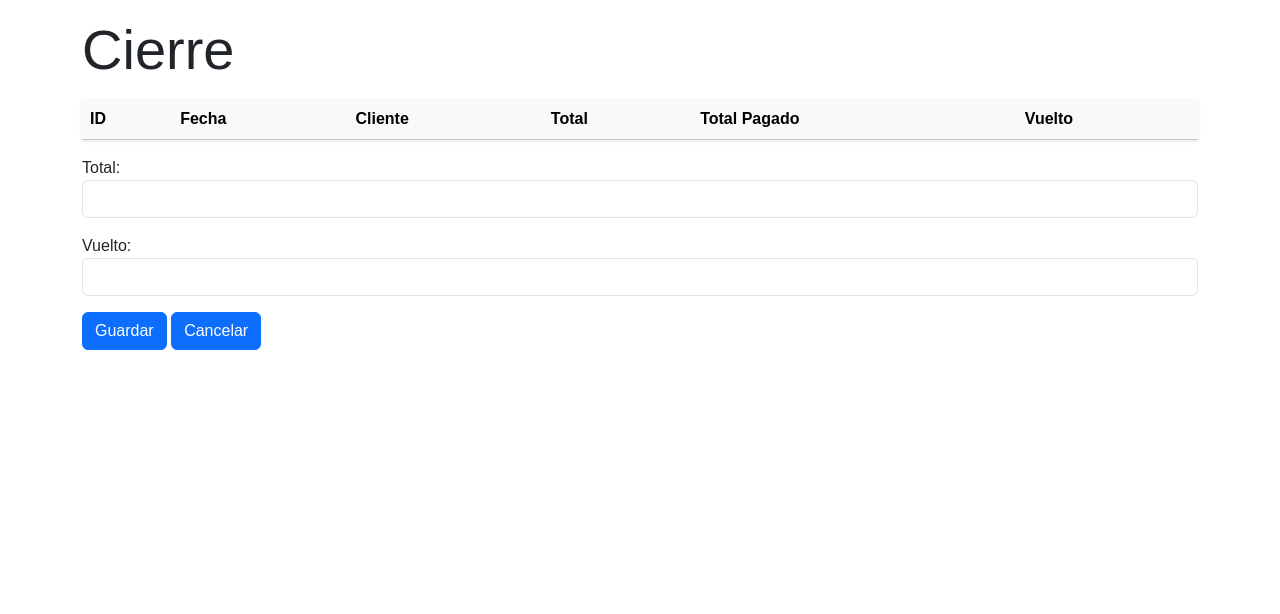
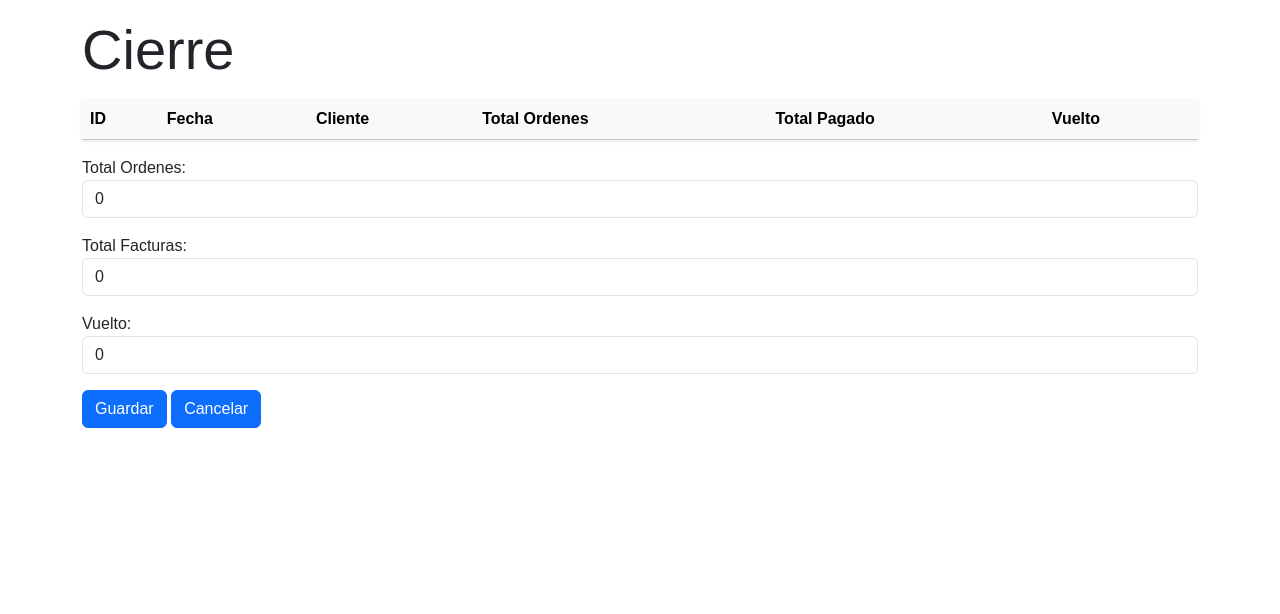
Before and after one commit to MatiasArregui/PatioDelAbuelo, a Django app: page /cierre/cierreNuevo/ in a window 1280 px wide. Shown: the part 125-739 px from the top of the page. Run offline with Django 5.2, Linux system fonts and the light colour scheme; data that the repository does not hold is empty; some libraries are stand-ins or nearby versions.

Commit message:
formulario cierre: terminado

```diff
--- a/patioAbuelo/miAplicacion/forms.py
+++ b/patioAbuelo/miAplicacion/forms.py
@@ -143,12 +143,14 @@ class FacturaCierreForm(forms.ModelForm):
 class CierreForm(forms.ModelForm):
     class Meta:
         model = Cierre
-        fields = ('total', 'vuelto')
+        fields = ('total_ordenes', "total_facturas", 'vuelto')
         widgets = {
-            'total': forms.TextInput(attrs={'class': 'form-control'}),
-            'vuelto': forms.TextInput(attrs={'class': 'form-control'}),
+            'total_ordenes': forms.NumberInput(attrs={'class': 'form-control'}),
+            'total_facturas': forms.NumberInput(attrs={'class': 'form-control'}),
+            'vuelto': forms.NumberInput(attrs={'class': 'form-control'}),
         }
-        labels = {"total":"Total",
+        labels = {"total_ordenes":"Total Ordenes",
+                  "total_facturas":"Total Facturas",
                   "vuelto":"Vuelto",
             }
 FacturaCierreFormSet = inlineformset_factory(Cierre, FacturaCierre, form=FacturaCierreForm, extra=3)
--- a/patioAbuelo/miAplicacion/models.py
+++ b/patioAbuelo/miAplicacion/models.py
@@ -94,7 +94,8 @@ class Orden(models.Model):
 # MODELO DE MOZO ----------------------------------------->
 class Cierre(models.Model):
     fecha = models.DateTimeField(auto_now_add=True)
-    total = models.DecimalField(max_digits=15, decimal_places=2)
+    total_ordenes = models.DecimalField(max_digits=15, decimal_places=2)
+    total_facturas = models.DecimalField(max_digits=15, decimal_places=2)
     vuelto = models.DecimalField(max_digits=15, decimal_places=2)
     id_factura = models.ManyToManyField(Factura, through="FacturaCierre")
 
--- a/patioAbuelo/miAplicacion/views.py
+++ b/patioAbuelo/miAplicacion/views.py
@@ -589,6 +589,7 @@ def cierreNuevo(request):
     lista_id_facturas_en_cierre = [x.id_factura.pk for x in FacturaCierre.objects.all()]
     # Facturas que han sido cobradas y que no han sido anuladas
     facturas = [x for x in Factura.objects.filter(cobrado=True, anulado=False) if x.pk not in lista_id_facturas_en_cierre]
+    facturas_js = [{"total":int(x.total), "total_pago":int(x.total_pago), "vuelto":int(x.vuelto)} for x in Factura.objects.filter(cobrado=True, anulado=False) if x.pk not in lista_id_facturas_en_cierre]
     if request.method == 'POST':
         form = CierreForm(request.POST)
         # formset = FacturaCierreFormSet(request.POST)
@@ -619,6 +620,7 @@ def cierreNuevo(request):
     return render(request, "./formularios/formularioCierre.html", {
         'form': form,
         "facturas":facturas,
+        "facturas_js":facturas_js,
 
     })
 
--- a/patioAbuelo/patioAbuelo/templates/formularios/formularioCierre.html
+++ b/patioAbuelo/patioAbuelo/templates/formularios/formularioCierre.html
@@ -9,7 +9,7 @@
             <th scope="col">ID</th>
             <th scope="col">Fecha</th>
             <th scope="col">Cliente</th>
-            <th scope="col">Total</th>
+            <th scope="col">Total Ordenes</th>
             <th scope="col">Total Pagado</th>
             <th scope="col">Vuelto</th>
           </tr>
@@ -42,6 +42,29 @@
             </button>
         </div>
     </form>
+    <script>
+        const input_total_ordenes = document.getElementById("id_total_ordenes");
+        const input_total_facturas = document.getElementById("id_total_facturas");
+        const input_vuelto = document.getElementById("id_vuelto");
+        const facturas = {{facturas_js | safe}}
+
+        function sumaTotal() {
+            let total_ordenes = 0;
+            let total_facturas = 0;
+            let vuelto = 0;
+            for (let a = 0; a < facturas.length; a++) {
+                total_ordenes += facturas[a]["total"];
+                total_facturas += facturas[a]["total_pago"];
+                vuelto += facturas[a]["vuelto"];
+
+            };
+            input_total_ordenes.value = total_ordenes;
+            input_total_facturas.value = total_facturas;
+            input_vuelto.value = vuelto;
+        };
+        sumaTotal();
+    </script>
+
 
 
 
--- a/patioAbuelo/patioAbuelo/templates/listas/listaCierres.html
+++ b/patioAbuelo/patioAbuelo/templates/listas/listaCierres.html
@@ -8,7 +8,8 @@
           <tr>
             <th scope="col">ID</th>
             <th scope="col">Fecha</th>
-            <th scope="col">Total</th>
+            <th scope="col">Total Ordenes</th>
+            <th scope="col">Total Facturas</th>
             <th scope="col">Vuelto</th>
           </tr>
         </thead>
@@ -17,7 +18,8 @@
               <tr>
                 <td>{{c.id}}</td>
                 <td>{{c.fecha}}</td>
-                <td>{{c.total}}</td>
+                <td>{{c.total_ordenes}}</td>
+                <td>{{c.total_facturas}}</td>
                 <td>{{c.vuelto}}</td>
               </tr>
             {% endfor %}
```
Also changed, not shown: patioAbuelo/miAplicacion/migrations/0003_rename_total_cierre_total_facturas_and_more.py (added).
